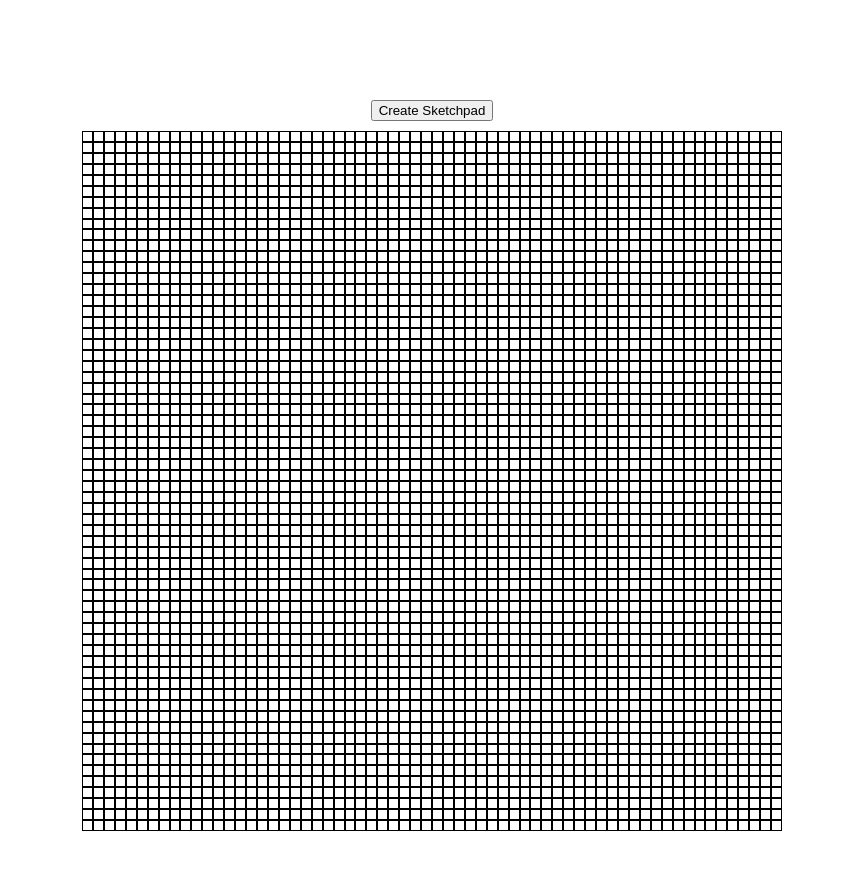
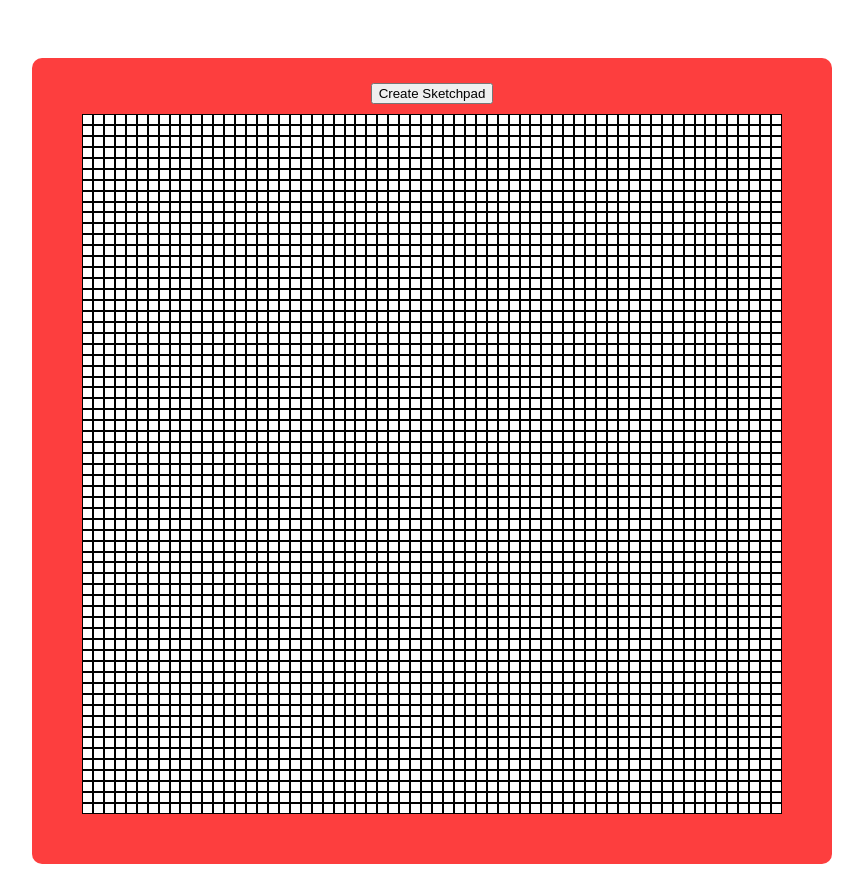
Before and after one commit to mpetkov228/etch-a-sketch, a plain HTML site: page index.html in a window 1280 px wide. Shown: the whole page, without its empty margins (208-1071 px from the left). Before the commit the page ends 839 px from the top, so only its background shows below. Drawn offline with Linux system fonts and the light colour scheme.

Commit message:
Add style to container

```diff
--- a/style.css
+++ b/style.css
@@ -2,12 +2,21 @@
     box-sizing: border-box;
 }
 
+body {
+    display: flex;
+    justify-content: center;
+}
+
 .container {
-    margin-top: 100px;
+    margin-top: 50px;
     display: flex;
     flex-direction: column;
     justify-content: center;
     align-items: center;
+    background: rgb(253, 62, 62);
+    width: 800px;
+    padding: 25px 50px 50px 50px;
+    border-radius: 10px;
 }
 
 .pad {
@@ -19,6 +28,7 @@
 
 .cell {
     border: 1px solid black;
+    background-color: white;
 }
 
 .filled {
```
